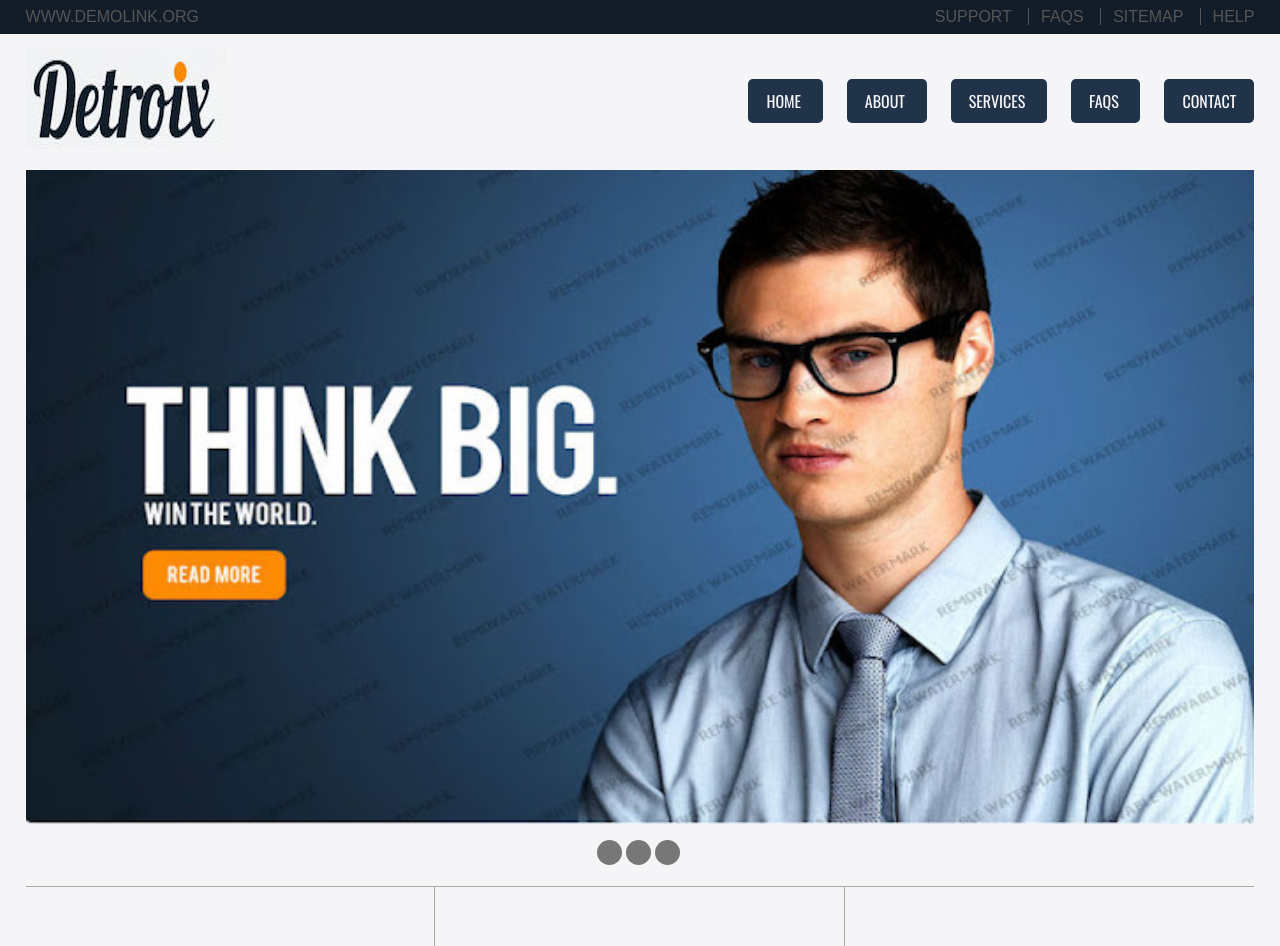
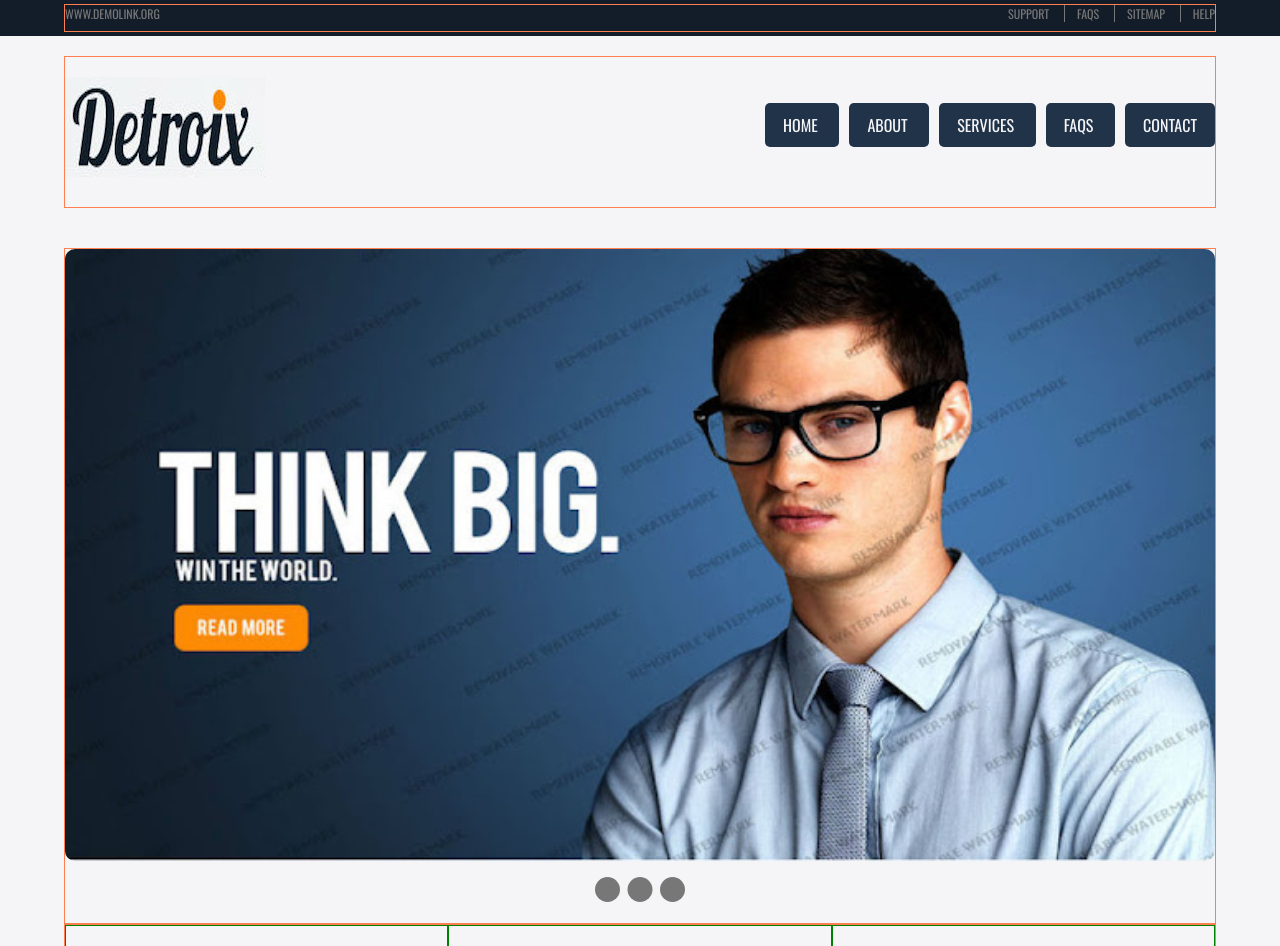
Before and after one commit to zzeekko/detroix, a plain HTML site: page index.html in a window 1280 px wide. Shown: the top 946 px of the page. Drawn offline with nearby package versions, Linux system fonts and the light colour scheme.

Commit message:
started position, broke more.btn

```diff
--- /dev/null
+++ b/css/style2.css
@@ -0,0 +1,230 @@
+/*
+    using position to handle layout and design */
+
+    :root {
+        --btnColor: #213349;
+        --date1: #be8442;
+        --date2: #bc6142;
+        --date3: #bd425e;
+        --font1: "Oswald", sans-serif;
+        --footerSec2: #0b1016;
+        --prim: #131c29;
+        --grad: radial-gradient(
+            at top center,
+            #38587e,
+            #031620
+        );
+        --sec: #ff8901;
+        --tert: #f5f5f7;
+    }
+
+    * {box-sizing: border-box;}
+
+    /* tag names */
+
+    body {
+        margin: 0;
+        padding: 0;
+        background-color: var(--tert);
+    }
+
+    /* classes */
+
+.container {
+    margin: 0 auto;
+    width: 90%;
+    border: 1px solid coral;
+}
+
+.content-box {
+    position: absolute;
+    padding: 20px 20px;
+    width: calc(100% / 3);
+    border: 1px solid green;
+}
+
+.content-heading {
+    color: var(--prim);
+    font-family: var(--font1);
+    font-size: calc(36px + (56 - 36) * ((100vw - 300px) / (1600 - 300)));
+    font-weight: 400;
+    text-transform: uppercase;
+}
+
+.content-img {
+    width: 100%;
+}
+
+.content-mini-box {
+    position: relative;
+    width: 100%;
+    height: 550px;
+}
+
+.content-mini-box .more.btn {
+    position: absolute;
+    bottom: 0;
+}
+
+.content-text {
+    font-family: sans-serif;
+    color: #777;
+}
+
+.hero-img {
+    display: block;
+    width: 100%;
+    border-radius: 10px;
+}
+
+.hs1-item {
+    display: inline;
+    padding: 0 12px;
+    border-right: 1px solid #777;
+}
+
+.hs1-item:last-child {
+    padding-right: 0;
+    border: none;
+}
+
+.hs1-link {
+    color: #777;
+    text-decoration: none;
+}
+
+.hs2-item {
+    display: inline;
+    margin-right: 10px;
+    padding: 10px 18px;
+    font-family: var(--font1);
+    text-transform: uppercase;
+    background-color: var(--btnColor);
+    border-radius: 5px;
+}
+
+.hs2-item:hover {
+    background-color: var(--sec);
+}
+
+.hs2-item:last-child {
+    margin-right: 0;
+}
+
+.hs2-link {
+    color: var(--tert);
+    text-decoration: none;
+}
+
+.slider {
+    position: absolute;
+    width: 25px;
+    height: 25px;
+    background-color: #777;
+    border-radius: 50%;
+}
+
+.slider:hover {
+    background-color: var(--sec);
+}
+
+.slider:nth-child(2) {
+    left: 50%;
+    transform: translate(-50%);
+}
+
+.slider:nth-child(3) {
+    right: 0;
+}
+
+.sliders {
+    position: relative;
+    margin: 16px auto;
+    width: 90px;
+    height: 30px;
+    /* border: 1px solid orange; */
+}
+
+.visually-hidden {
+    display: none;
+}
+
+
+    /* ids */
+
+    #headerSection1 {
+        width: 100%;
+        padding: 4px 0;
+        background-color: var(--prim);
+    }
+
+    #headerSection2 {
+        width: 100%;
+        padding: 20px 0 40px;
+    }
+
+    #hs1List, #hs1Text {
+        width: 50%;
+        position: absolute;
+        font-family: var(--font1);
+        font-size: 12px;
+        text-transform: uppercase;
+        /* border: 1px solid gray; */
+    }
+
+    #hs1List {
+        right: 0;
+        top: 0;
+        margin: 0;
+        padding-left: 0;
+        text-align: right;
+        list-style-type: none;
+    }
+
+    #hs1Row {
+        position: relative;
+        width: 100%;
+        height: 26px;
+    }
+
+    #hs2Row {
+        position: relative;
+        width: 100%;
+        height: 150px;
+    }
+
+
+    #hs1Text {
+        margin: 0;
+    }
+
+    #hs2List {
+        padding-left: 0;
+        text-align: right;
+        list-style-type: none;
+    }
+
+    #logo, #topNav {
+        position: absolute;
+        width: 50%;
+        /* border: 1px solid orange; */
+    }
+
+    #ms2Row {
+        position: relative;
+        width: 100%;
+        height: 620px;
+    }
+
+    #stable {
+        right: 0;
+    }
+
+    #strong {
+        left: calc(100% / 3)
+    }
+
+    #topNav {
+        top: 40px;
+        right: 0;
+    }
--- a/index.html
+++ b/index.html
@@ -6,14 +6,14 @@
     <link rel="preconnect" href="https://fonts.googleapis.com">
     <link rel="preconnect" href="https://fonts.gstatic.com" crossorigin>
     <link href="https://fonts.googleapis.com/css2?family=Oswald:wght@200..700&display=swap" rel="stylesheet">
-    <link rel="stylesheet" href="css/style.css">
+    <link rel="stylesheet" href="css/style2.css">
     <title>Detroix</title>
 </head>
 <body>
     <header class="header" id="header">
         <section class="section" id="headerSection1">
             <div class="container">
-                <div class="row">
+                <div class="row" id="hs1Row">
                     <p id="hs1Text">
                         <a href="#" class="hs1-link">www.demolink.org</a>
                     </p>
@@ -31,13 +31,13 @@
                             <a href="#" class="hs1-link">help</a>
                         </li>
                     </ul>
-                    <div class="clear"></div>
+                    <!-- <div class="clear"></div> -->
                 </div>
             </div>
         </section>
         <section class="section" id="headerSection2">
             <div class="container">
-                <div class="row">
+                <div class="row" id="hs2Row">
                     <h1 id="logo">
                         <img src="images/logo.jpg" alt="Detroix Logo" class="logo-img" />
                         <span class="visually-hidden">detroix</span>
@@ -61,7 +61,7 @@
                             </li>
                         </ul>
                     </nav>
-                    <div class="clear"></div>
+                    <!-- <div class="clear"></div> -->
                 </div>
             </div>
         </section>
@@ -74,32 +74,38 @@
                     <div class="slider"></div>
                     <div class="slider"></div>
                     <div class="slider"></div>
-                    <div class="clear"></div>
+                    <!-- <div class="clear"></div> -->
                 </div>
             </div>
         </section>
         <section class="section" id="mainSection2">
             <div class="container">
-                <div class="row">
+                <div class="row" id="ms2Row">
                     <div class="content-box" id="smart">
+                        <div class="content-mini-box">
                             <h2 class="content-heading">smart</h2>
                             <img src="images/smart.jpg" alt="puzzle piece" class="content-img">
                             <p class="content-text">Lorem ipsum dolor sit amet consectetur adipisicing elit. Magnam exercitationem ab vel, iusto optio in? Omnis ex ipsum rem temporibus! Officia pariatur nesciunt laudantium sunt consectetur sit.</p>
                             <button class="more-btn">more</button>
                         </div>
+                    </div>
                     <div class="content-box" id="strong">
+                        <div class="content-mini-box">
                             <h2 class="content-heading">strong</h2>
                             <img src="images/strong.jpg" alt="a hand holding a plant" class="content-img">
                             <p class="content-text">Lorem ipsum dolor sit amet consectetur adipisicing elit. Magnam exercitationem ab vel, iusto optio in? Omnis ex ipsum rem temporibus! Officia pariatur nesciunt laudantium sunt consectetur sit.</p>
                             <button class="more-btn">more</button>
                         </div>
+                    </div>
                     <div class="content-box" id="stable">
+                        <div class="content-mini-box">
                             <h2 class="content-heading">stable</h2>
                             <img src="images/stable.jpg" alt="a maze" class="content-img">
                             <p class="content-text">Lorem ipsum dolor sit amet consectetur adipisicing elit. Magnam exercitationem ab vel, iusto optio in? Omnis ex ipsum rem temporibus! Officia pariatur nesciunt laudantium sunt consectetur sit.</p>
                             <button class="more-btn">more</button>
                         </div>
-                    <div class="clear"></div>
+                    </div>
+                    <!-- <div class="clear"></div> -->
                 </div>
             </div>
         </section>
@@ -170,7 +176,7 @@
                                     </h3>
                                     <p class="news-text">Lorem ipsum dolor sit amet, consectetur adipisicing elit. Magnam, pariatur.</p>
                                 </div>
-                                <div class="clear"></div>
+                                <!-- <div class="clear"></div> -->
                             </li>
                             <li class="news-item">
                                 <div class="date-div" id="dateDiv2">
@@ -183,7 +189,7 @@
                                     </h3>
                                     <p class="news-text">Lorem ipsum dolor sit amet, consectetur adipisicing elit. Magnam, pariatur.</p>
                                 </div>
-                                <div class="clear"></div>
+                                <!-- <div class="clear"></div> -->
                             </li>
                             <li class="news-item">
                                 <div class="date-div" id="dateDiv3">
@@ -196,12 +202,12 @@
                                     </h3>
                                     <p class="news-text">Lorem ipsum dolor sit amet, consectetur adipisicing elit. Magnam, pariatur.</p>
                                 </div>
-                                <div class="clear"></div>
+                                <!-- <div class="clear"></div> -->
                             </li>
                         </ul>
                         <button class="more-btn">more</button>
                     </div>
-                    <div class="clear"></div>
+                    <!-- <div class="clear"></div> -->
                 </div>
             </div>
         </section>
```
Lines whose indentation alone changed are shown as unchanged.
